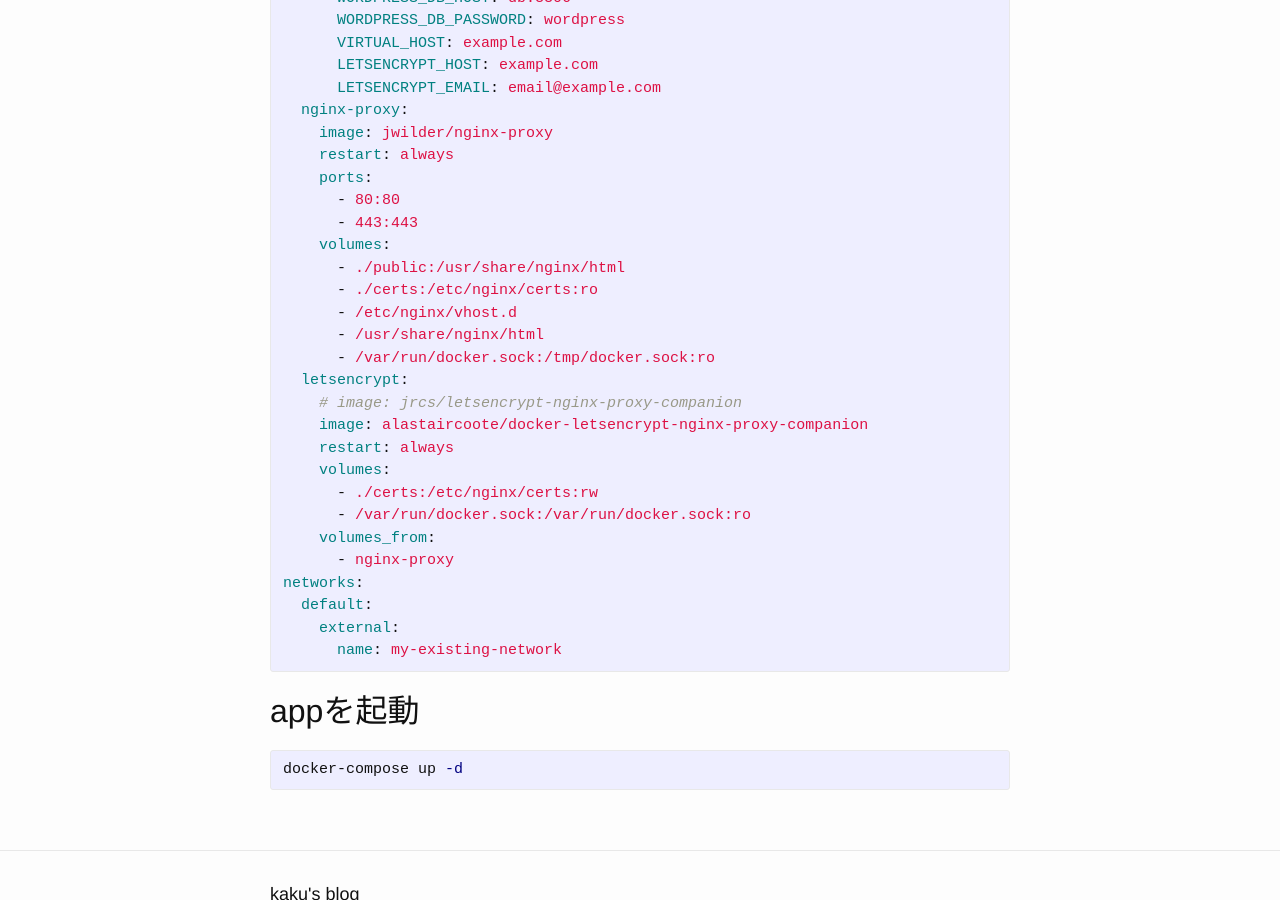
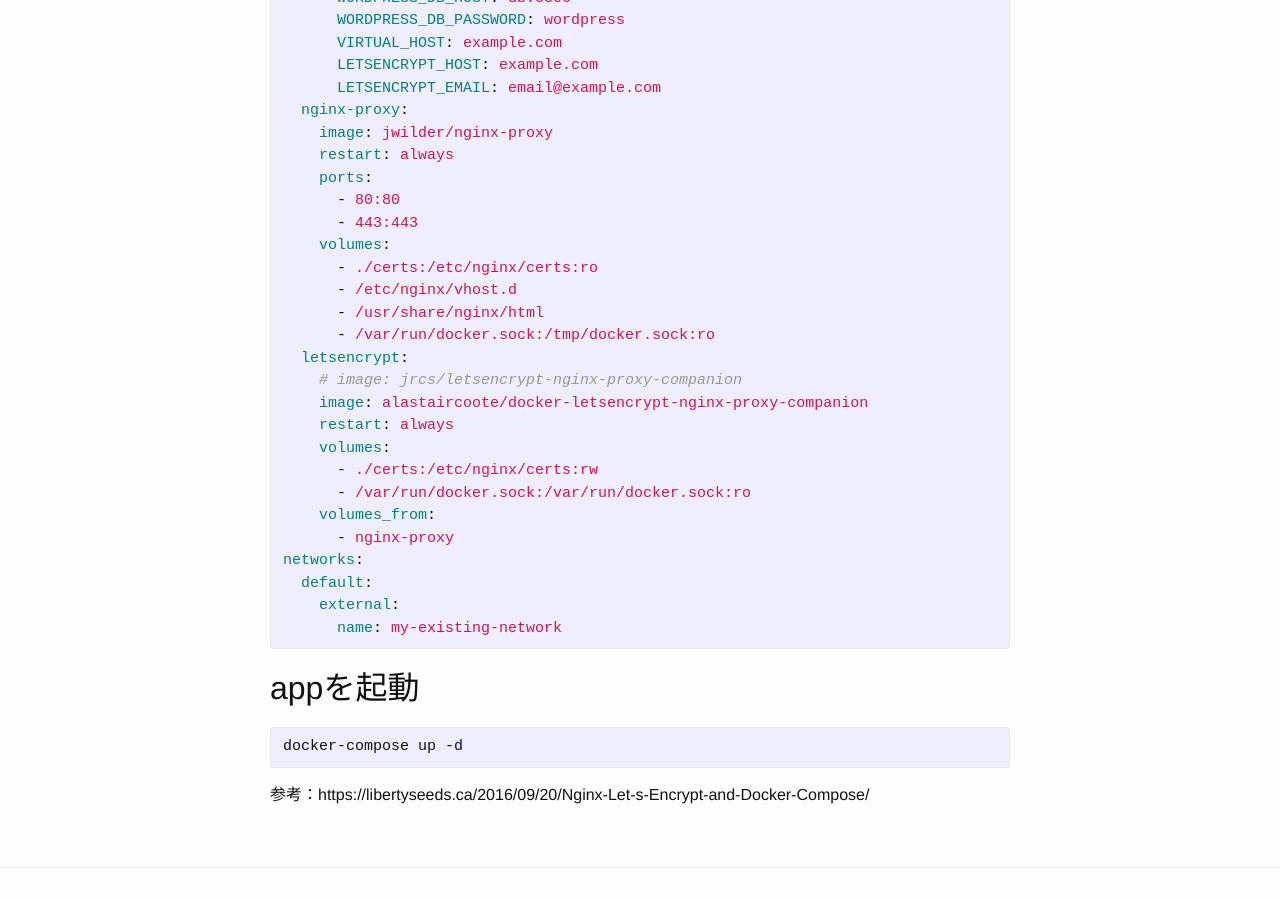
Before and after one commit to guofei/ja, a Jekyll site: the page built from _posts/2016-12-25-wordpress-let-s-encrypt-docker.md, in a window 1280 px wide and 900 px high, scrolled down 1081 px. Built offline with Jekyll 4.4.1, drawn with Linux system fonts in a browser that asks for light colours; comment, search, counter and statistics services are not loaded.

Commit message:
refactor: add reference

```diff
--- a/_posts/2016-12-25-wordpress-let-s-encrypt-docker.md
+++ b/_posts/2016-12-25-wordpress-let-s-encrypt-docker.md
@@ -49,7 +49,6 @@ services:
       - 80:80
       - 443:443
     volumes:
-      - ./public:/usr/share/nginx/html
       - ./certs:/etc/nginx/certs:ro
       - /etc/nginx/vhost.d
       - /usr/share/nginx/html
@@ -73,3 +72,5 @@ networks:
 {% highlight sh %}
 docker-compose up -d
 {% endhighlight sh %}
+
+参考：https://libertyseeds.ca/2016/09/20/Nginx-Let-s-Encrypt-and-Docker-Compose/
```
